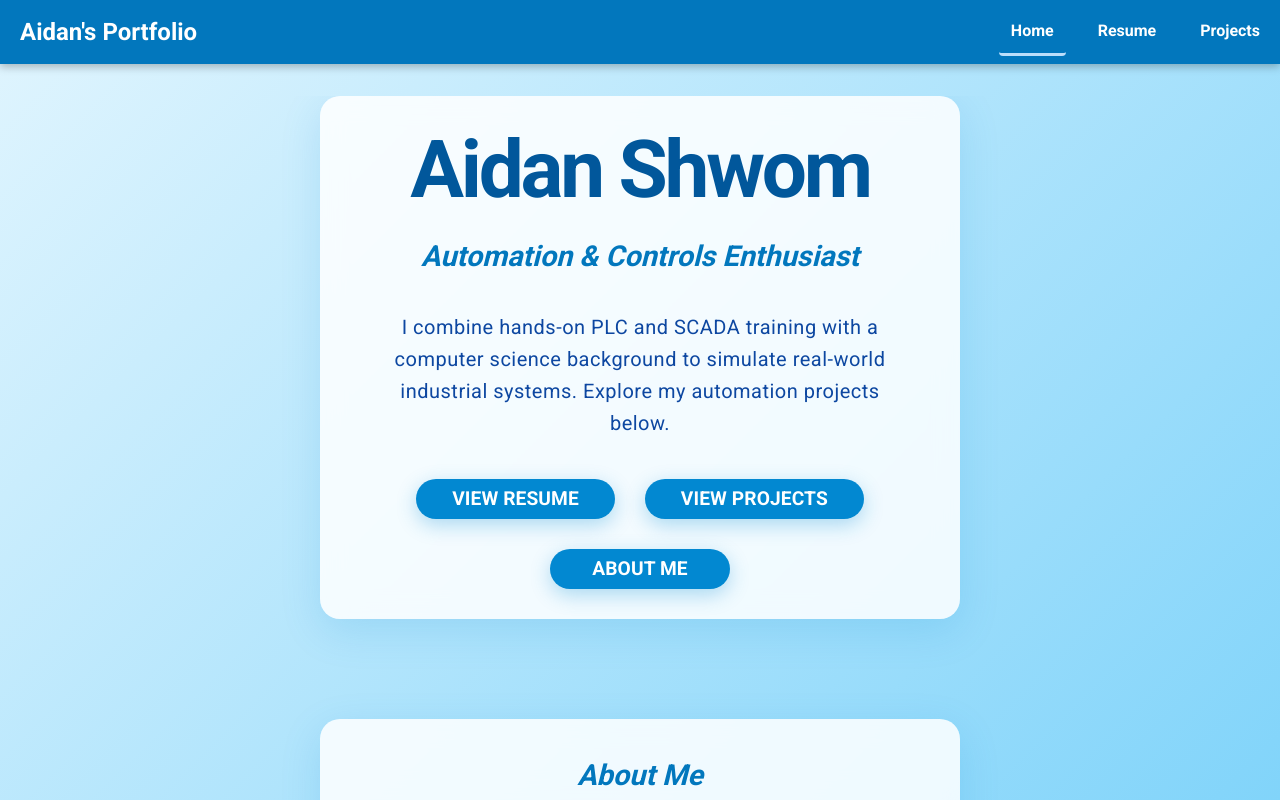
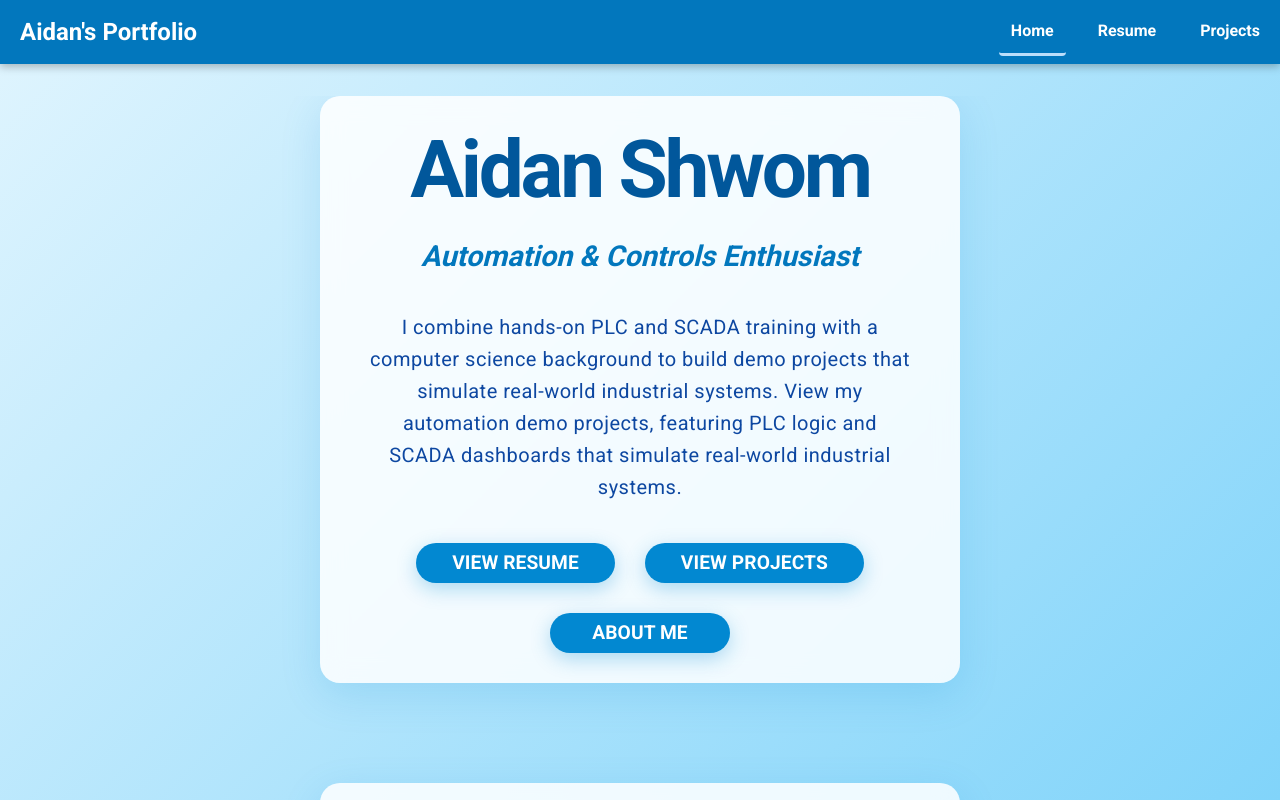
Before and after one commit to ashwom2017/aidan-portfolio, an Angular app in the folder frontend/: page / in a window 1280 px wide. Built offline with nearby package versions, Linux system fonts and the light colour scheme.

Commit message:
Blurb home page fixes

```diff
--- a/frontend/src/app/home/home.component.html
+++ b/frontend/src/app/home/home.component.html
@@ -3,7 +3,7 @@
     <h1 class="hero-name">Aidan Shwom</h1>
     <h2>Automation & Controls Enthusiast</h2>
     <p>
-      I combine hands-on PLC and SCADA training with a computer science background to simulate real-world industrial systems. Explore my automation projects below.
+      I combine hands-on PLC and SCADA training with a computer science background to build demo projects that simulate real-world industrial systems. View my automation demo projects, featuring PLC logic and SCADA dashboards that simulate real-world industrial systems.
     </p>
 
     <div class="hero-actions" role="region" aria-label="Hero action buttons">
@@ -20,7 +20,7 @@
   <div class="hero-content hero-content-compact">
     <h2>About Me</h2>
     <p>
-      I’m a technical professional training in PLC programming, ladder logic, and SCADA dashboards, with a foundation in computer science. I enjoy building interactive simulations that demonstrate industrial control systems, alarms, and trending — all designed to showcase practical automation skills.
+      I’m a technical professional training in PLC programming, ladder logic, and SCADA dashboards, with a foundation in computer science. I build and showcase projects that highlight control logic, safety interlocks, alarms, and trending to demonstrate practical automation skills.
     </p>
     <div class="hero-actions">
       <button mat-button color="primary" routerLink="/resume">Learn More</button>
```
